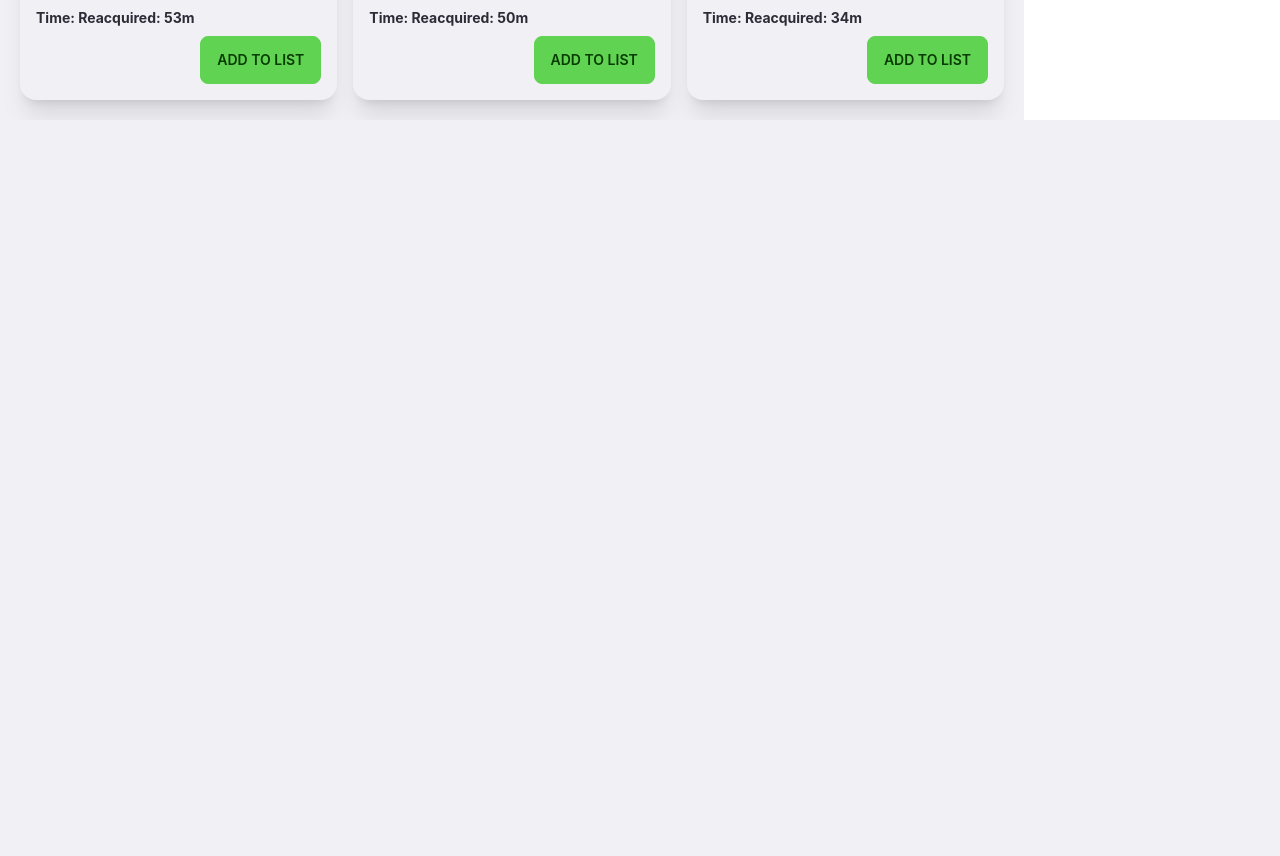
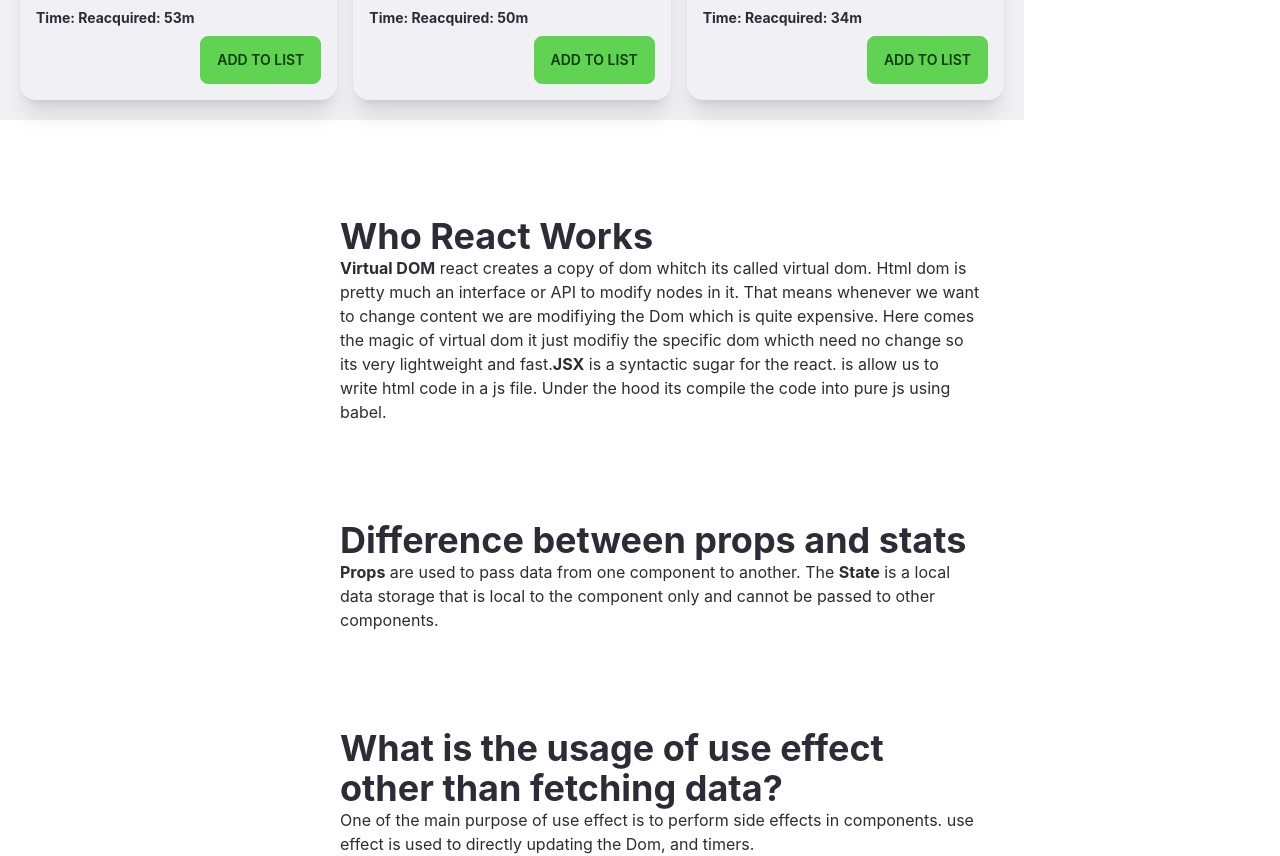
Before and after one commit to ahasanUllah/Daily-Tracker-Active-Martial-arts-A8, a React (Create React App) app: page / in a window 1280 px wide. Shown: the part 1486-2342 px from the top of the page. Before the commit the page ends 1606 px from the top, so only its background shows below. Built offline with nearby package versions, Linux system fonts and the light colour scheme.

Commit message:
qna added

```diff
--- a/src/App.js
+++ b/src/App.js
@@ -1,5 +1,6 @@
 import './App.css';
 import Nav from './components/Nav/Nav';
+import Qna from './components/Qna/Qna';
 import Home from './Home/Home';
 
 function App() {
@@ -7,6 +8,7 @@ function App() {
       <div>
          <Nav></Nav>
          <Home />
+         <Qna />
       </div>
    );
 }
--- a/src/Home/Home.js
+++ b/src/Home/Home.js
@@ -2,6 +2,7 @@ import React, { useEffect, useState } from 'react';
 import Activity from '../Activity/Activity';
 import { ToastContainer, toast } from 'react-toastify';
 import 'react-toastify/dist/ReactToastify.css';
+import Qna from '../components/Qna/Qna';
 const Home = () => {
    const [activities, setActivities] = useState([]);
    const [timeRecquire, setTimerecquire] = useState(0);
--- /dev/null
+++ b/src/components/Qna/Qna.js
@@ -0,0 +1,36 @@
+import React from 'react';
+
+const Qna = () => {
+   return (
+      <div className="flex flex-col justify-start items-center  bg-white">
+         <div className="w-1/2 ml-10 mt-24">
+            <h1 className="text-4xl font-bold">Who React Works</h1>
+            <p>
+               <strong>Virtual DOM</strong> react creates a copy of dom whitch its called virtual dom. Html dom is
+               pretty much an interface or API to modify nodes in it. That means whenever we want to change content we
+               are modifiying the Dom which is quite expensive. Here comes the magic of virtual dom it just modifiy the
+               specific dom whicth need no change so its very lightweight and fast.
+               <strong>JSX</strong> is a syntactic sugar for the react. is allow us to write html code in a js file.
+               Under the hood its compile the code into pure js using babel.
+            </p>
+         </div>
+
+         <div className="w-1/2 ml-10 mt-24">
+            <h1 className="text-4xl font-bold">Difference between props and stats</h1>
+            <p>
+               <strong>Props</strong> are used to pass data from one component to another. The <strong>State</strong> is
+               a local data storage that is local to the component only and cannot be passed to other components.
+            </p>
+         </div>
+         <div className="w-1/2 ml-10 mt-24">
+            <h1 className="text-4xl font-bold">What is the usage of use effect other than fetching data?</h1>
+            <p>
+               One of the main purpose of use effect is to perform side effects in components. use effect is used to
+               directly updating the Dom, and timers.
+            </p>
+         </div>
+      </div>
+   );
+};
+
+export default Qna;
```
